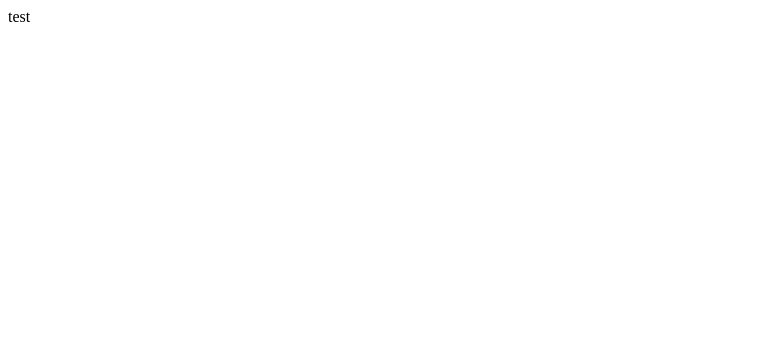
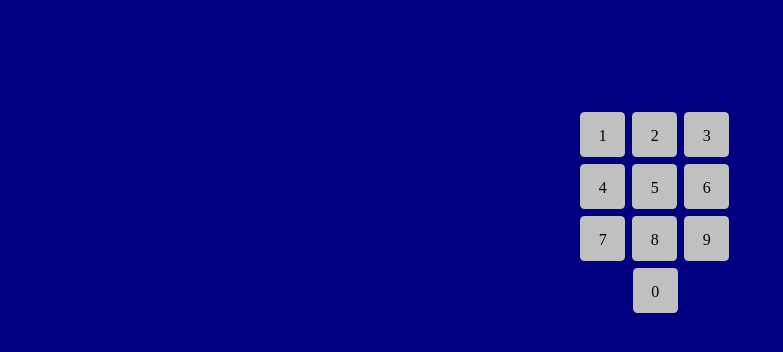
Before and after one commit to i-dont-know-what-to-name-this-account/i-dont-know-what-to-name-this-account, a plain HTML site: page index.html in a window 1280 px wide. Shown: the whole page, without its empty margins (0-783 px from the left). Drawn offline with Linux system fonts and the light colour scheme.

Commit message:
Update index.html

```diff
--- a/index.html
+++ b/index.html
@@ -1 +1,61 @@
-<p>test</p>
+<!doctype html>
+<html>
+<head>
+<meta charset="UTF-8">
+<title>Untitled Document</title>
+</head>
+<style>
+
+	body{
+		text-align: center;
+		background-color: navy;
+	}
+	.dial{
+		padding: 15px 15px 15px 15px;
+		background-color: silver ;
+		width: 15px;
+		height: 15px;
+		border-radius: 10%;
+		margin: 3.5px 3.5px 3.5px 3.5px;
+		float: left;
+		color: black;
+		text-decoration: none
+	}
+	.phone{
+		margin-top: 100px;
+		float:left;
+		margin-left:45%;
+		margin-right:45%;
+		width: auto;
+		background-color: navy;
+
+	}
+	.keypad{
+		width:157px;
+		height: 210px
+	}
+</style>
+<body>
+<section class="phone">
+	<footer class="keypad">
+	<!-- this is the keypad -->
+	<a href=""><p class="dial">1</p></a>
+	<a href=""><p class="dial">2</p></a>
+	<a href=""><p class="dial">3</p></a>
+	<a href=""><p class="dial">4</p></a>
+	<a href=""><p class="dial">5</p></a>
+	<a href=""><p class="dial">6</p></a>
+    <a href=""><p class="dial">7</p></a>
+	<a href=""><p class="dial">8</p></a>
+	<a href=""><p class="dial">9</p></a>
+	<a href=""><p class="dial" style="margin-left:56px">0</p></a>
+	</footer>
+
+</section>
+
+    <!--put the automated voice file here-->
+	<audio autoplay>
+	<source href="">
+	</audio>
+</body>
+</html>
```
